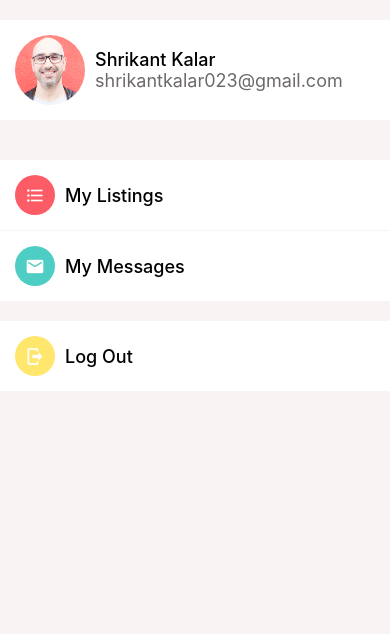
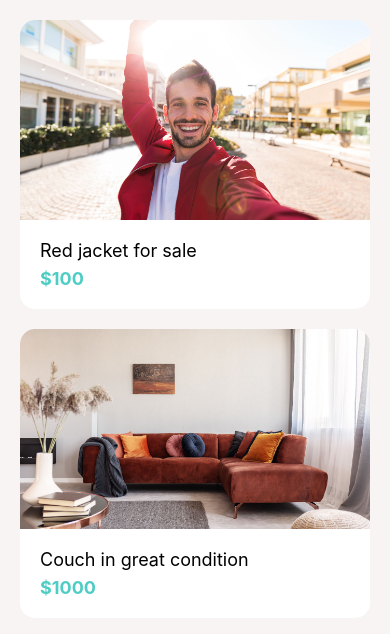
Before and after one commit to shrikantkalar023/learning-React-Native, a React Native app: screen / in a window 390 px wide. Shown: the top 634 px of the page. Built offline with nearby package versions, Linux system fonts and the light colour scheme.

Commit message:
exercise: listing screen

```diff
--- a/App.tsx
+++ b/App.tsx
@@ -1,10 +1,10 @@
 import { GestureHandlerRootView } from "react-native-gesture-handler";
-import AccountScreen from "./app/screens/AccountScreen";
+import ListingScreen from "./app/screens/ListingScreen";
 
 export default function App() {
   return (
     <GestureHandlerRootView style={{ flex: 1 }}>
-      <AccountScreen />
+      <ListingScreen />
     </GestureHandlerRootView>
   );
 }
--- a/app/components/Screen.tsx
+++ b/app/components/Screen.tsx
@@ -1,6 +1,6 @@
 import Constants from "expo-constants";
 import React, { ReactNode } from "react";
-import { SafeAreaView, StyleSheet } from "react-native";
+import { SafeAreaView, StyleSheet, View } from "react-native";
 
 interface Props {
   children: ReactNode;
@@ -8,7 +8,12 @@
 }
 
 const Screen = ({ children, style }: Props) => {
-  return <SafeAreaView style={[styles.screen, style]}>{children}</SafeAreaView>;
+  return (
+    <SafeAreaView style={[styles.screen, style]}>
+      {/* NOTE: this can lead to unexpected issues if not used carefully. */}
+      <View style={style}>{children}</View>
+    </SafeAreaView>
+  );
 };
 
 export default Screen;
--- /dev/null
+++ b/app/screens/ListingScreen.tsx
@@ -0,0 +1,46 @@
+import { FlatList, StyleSheet } from "react-native";
+import Card from "../components/Card";
+import Screen from "../components/Screen";
+import colors from "../config/colors";
+
+const listings = [
+  {
+    id: 1,
+    title: "Red jacket for sale",
+    subTitle: 100,
+    image: require("../assets/jacket.jpg"),
+  },
+  {
+    id: 2,
+    title: "Couch in great condition",
+    subTitle: 1000,
+    image: require("../assets/couch.jpg"),
+  },
+];
+
+const ListingScreen = () => {
+  return (
+    <Screen style={styles.screen}>
+      <FlatList
+        data={listings}
+        keyExtractor={(listing) => listing.id.toString()}
+        renderItem={({ item }) => (
+          <Card
+            title={item.title}
+            subTitle={"$" + item.subTitle}
+            image={item.image}
+          />
+        )}
+      />
+    </Screen>
+  );
+};
+
+export default ListingScreen;
+
+const styles = StyleSheet.create({
+  screen: {
+    padding: 20,
+    backgroundColor: colors.light,
+  },
+});
```
Also changed, not shown: 1 other file (tests, documents, lock files or other folders).
